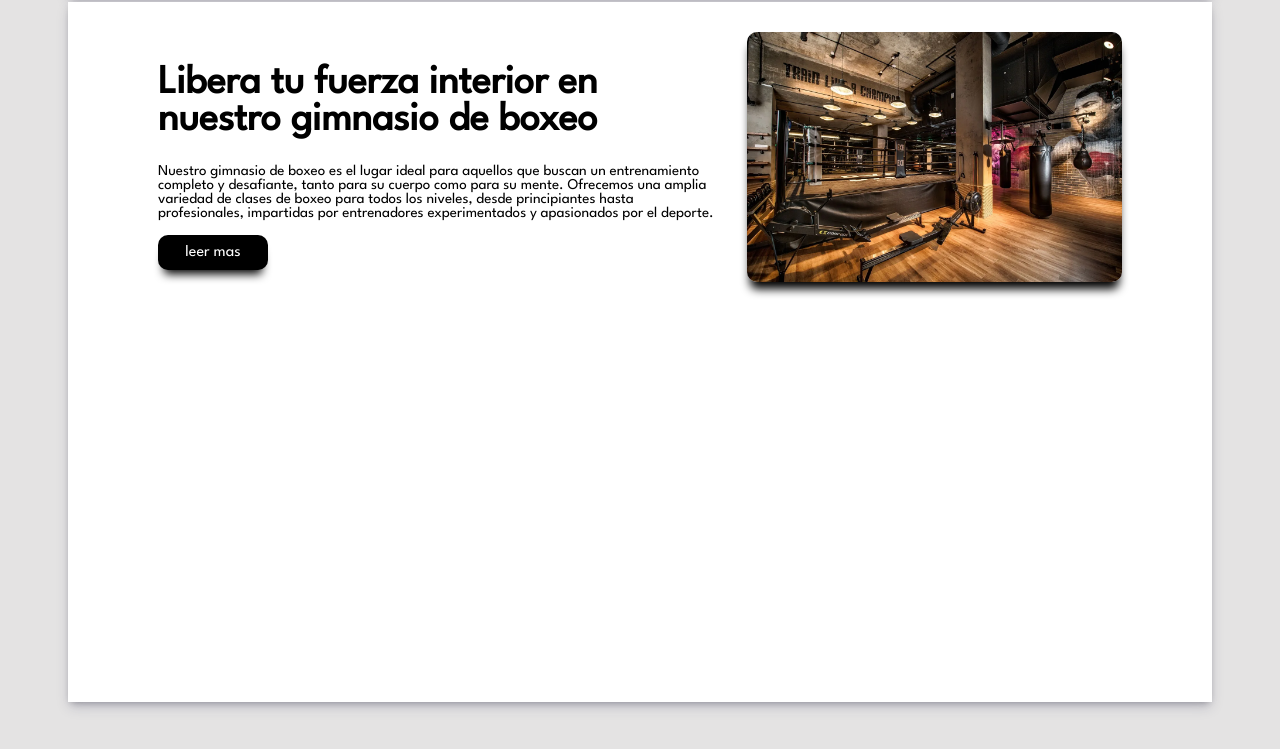
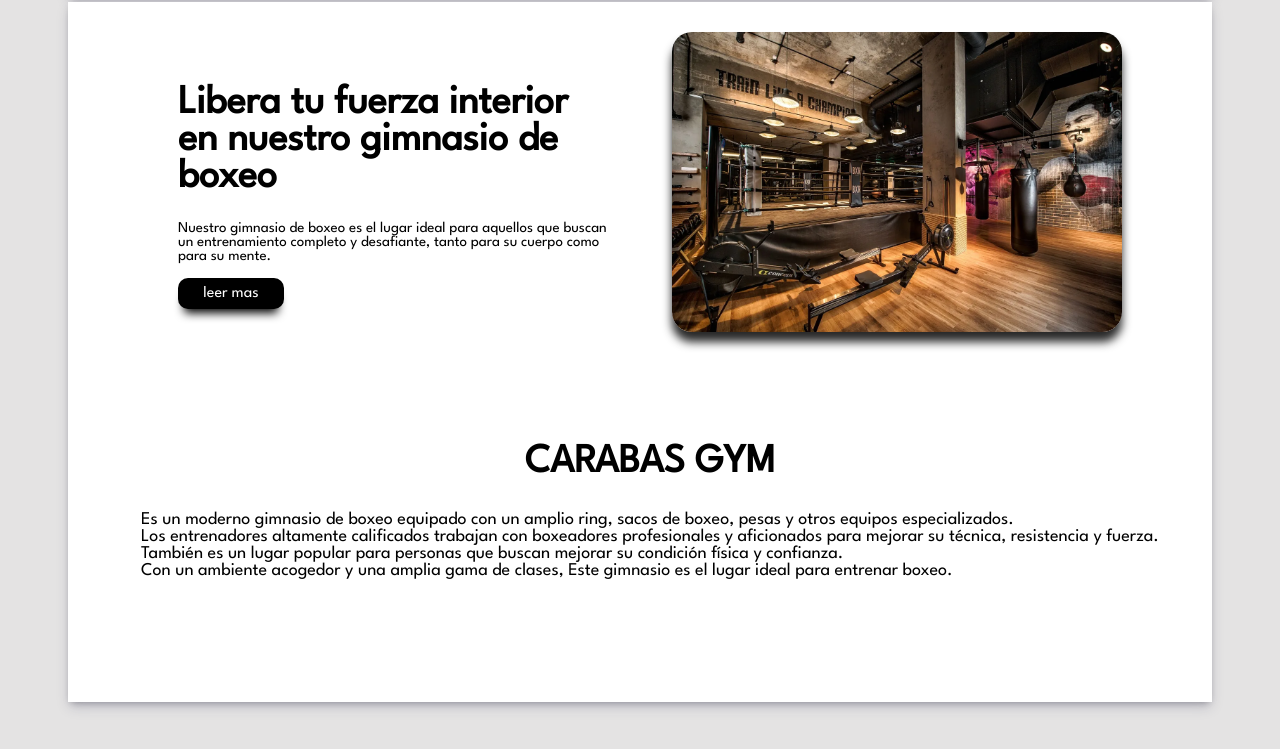
Before and after one commit to maticarabas99/pagina-gym, a plain HTML site: page index.html in a window 1280 px wide. Shown: the part 127-876 px from the top of the page. Drawn offline with Linux system fonts and the light colour scheme.

Commit message:
ultimos cambios

```diff
--- a/index.html
+++ b/index.html
@@ -26,10 +26,14 @@
 
             <div class="portada-info">
                 <h2>Libera tu fuerza interior en nuestro gimnasio de boxeo</h2>
-                <p>Nuestro gimnasio de boxeo es el lugar ideal para aquellos que buscan un entrenamiento completo y desafiante, tanto para su cuerpo como para su mente. Ofrecemos una amplia variedad de clases de boxeo para todos los niveles, desde principiantes hasta profesionales, impartidas por entrenadores experimentados y apasionados por el deporte. </p>
+                <p>Nuestro gimnasio de boxeo es el lugar ideal para aquellos que buscan un entrenamiento completo y desafiante, tanto para su cuerpo como para su mente. </p>
                 <a href="#">leer mas</a>
             </div>
             <img src="img/Gym-03-GQ-17Mar17_b.webp" alt="foto-portada">
+        </section>
+        <section class="info-gym">
+        <h2>CARABAS GYM</h2>
+        <p>Es un moderno gimnasio de boxeo equipado con un amplio ring, sacos de boxeo, pesas y otros equipos especializados. <br>Los entrenadores altamente calificados trabajan con boxeadores profesionales y aficionados para mejorar su técnica, resistencia y fuerza. <br>También es un lugar popular para personas que buscan mejorar su condición física y confianza.<br> Con un ambiente acogedor y una amplia gama de clases, Este gimnasio es el lugar ideal para entrenar boxeo.</p>
         </section>
     </main>
     <footer></footer>
--- a/style.css
+++ b/style.css
@@ -12,6 +12,9 @@ header{
     margin-bottom: 0%;
    box-shadow: rgba(50, 50, 93, 0.25) 0px 6px 12px -2px,
    rgba(0, 0, 0, 0.3) 0px 3px 7px -3px;
+}
+nav a:hover{
+    color: rgb(167, 167, 167);
 }
 .logo img{
     height: 100px;
@@ -37,14 +40,17 @@ main{
     padding: 30px;
     display: flex;
     justify-content: space-between;
-    gap: 30px;
+    gap: 40px;
 }
 .portada img{
-    height: 250px;
-    width: 400px;
-    box-shadow:  0px 10px 10px -3px black;
-    border-radius: 10px;
+    height: 300px;
+    width: 450px;
+    border-radius: 20px;
+    box-shadow: 0px 10px 10px  rgb(41, 41, 41);
 
+}
+.portada img:hover{
+transform: scale(1.1);
 }
 .portada-info h2{
 font-size: 40px;
@@ -58,13 +64,32 @@ margin-bottom: 10px;
     color: white ;
     background-color:rgb(0, 0, 0) ;
     width: 90px;
-    padding: 10px;
+    padding: 8px;
     border-radius: 10px;
     font-size: 16px;
     text-align: center;
     box-shadow: 0px 10px 10px -6px black;
 }
+.portada-info a:hover{
+    color: rgb(167, 167, 167);
+}
 .portada-info{
     display: flex;
    flex-direction: column;
+   padding: 20px;
 }
+.info-gym{
+    margin-top: 60px;
+    display: flex;
+    align-items: center;
+    justify-content: flex-start;
+    flex-direction: column;
+    font-size: 18px;
+    width: 100%;
+    padding: 10px;
+}
+
+.info-gym h2{
+    font-size: 40px;
+    margin: 12px;
+}
```
